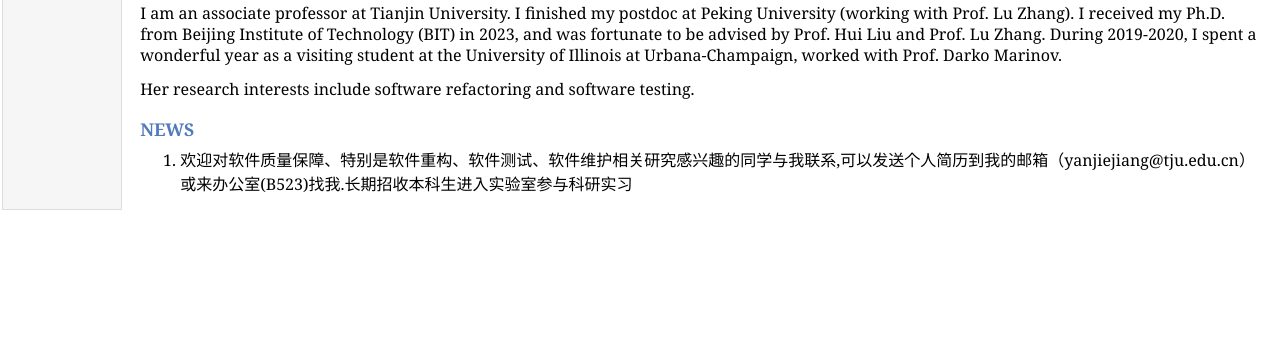
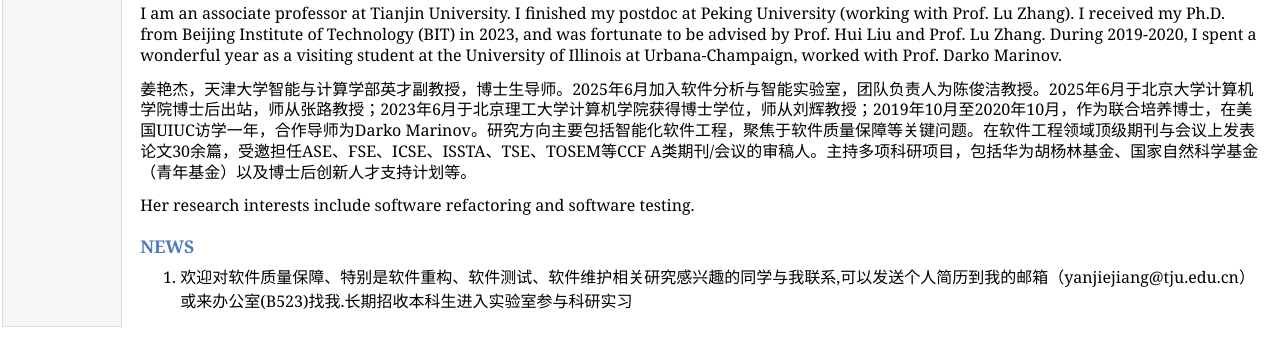
Before and after one commit to jiangyanjie/jiangyanjie.github.io, a plain HTML site: page index.html in a window 1280 px wide. Shown: the part 301-648 px from the top of the page. Drawn offline with Linux system fonts and the light colour scheme.

Commit message:
Update index.html

```diff
--- a/index.html
+++ b/index.html
@@ -36,6 +36,8 @@
 </td></tr></table>
 <h2>Introduction</h2>
 <p> I am an associate professor at Tianjin University. I finished my postdoc at Peking University (working with Prof. Lu Zhang). I received my Ph.D. from Beijing Institute of Technology (BIT) in 2023, and was fortunate to be advised by Prof. Hui Liu and Prof. Lu Zhang. During 2019-2020, I spent a wonderful year as a visiting student at the University of Illinois at Urbana-Champaign, worked with Prof. Darko Marinov.</p>
+<p> 姜艳杰，天津大学智能与计算学部英才副教授，博士生导师。2025年6月加入软件分析与智能实验室，团队负责人为陈俊洁教授。2025年6月于北京大学计算机学院博士后出站，师从张路教授；2023年6月于北京理工大学计算机学院获得博士学位，师从刘辉教授；2019年10月至2020年10月，作为联合培养博士，在美国UIUC访学一年，合作导师为Darko Marinov。研究方向主要包括智能化软件工程，聚焦于软件质量保障等关键问题。在软件工程领域顶级期刊与会议上发表论文30余篇，受邀担任ASE、FSE、ICSE、ISSTA、TSE、TOSEM等CCF A类期刊/会议的审稿人。主持多项科研项目，包括华为胡杨林基金、国家自然科学基金（青年基金）以及博士后创新人才支持计划等。
+</p>
 <p>Her research interests include software refactoring and software testing.</p>
 <h3>NEWS</h3>
 <ol>
```
